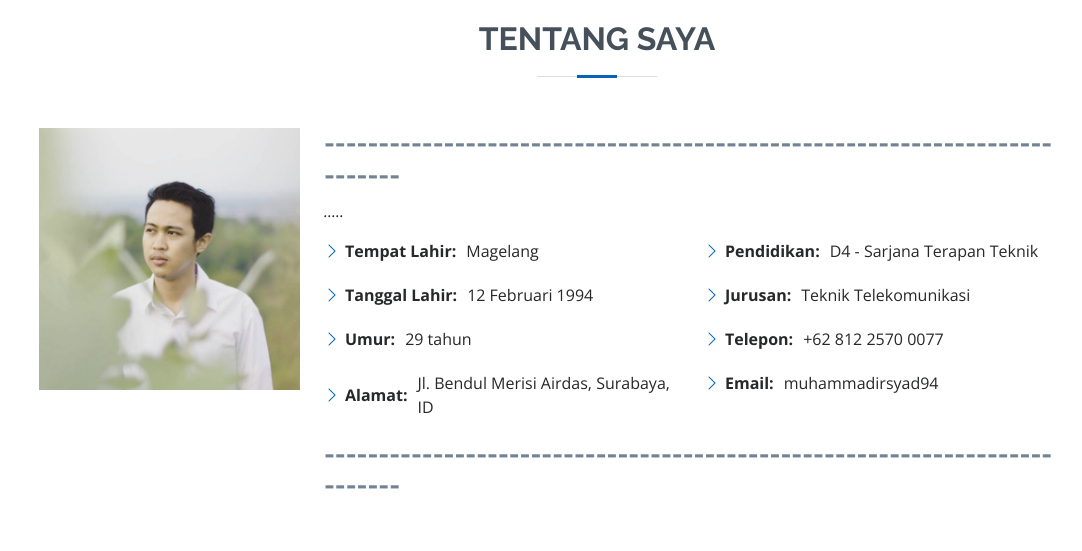
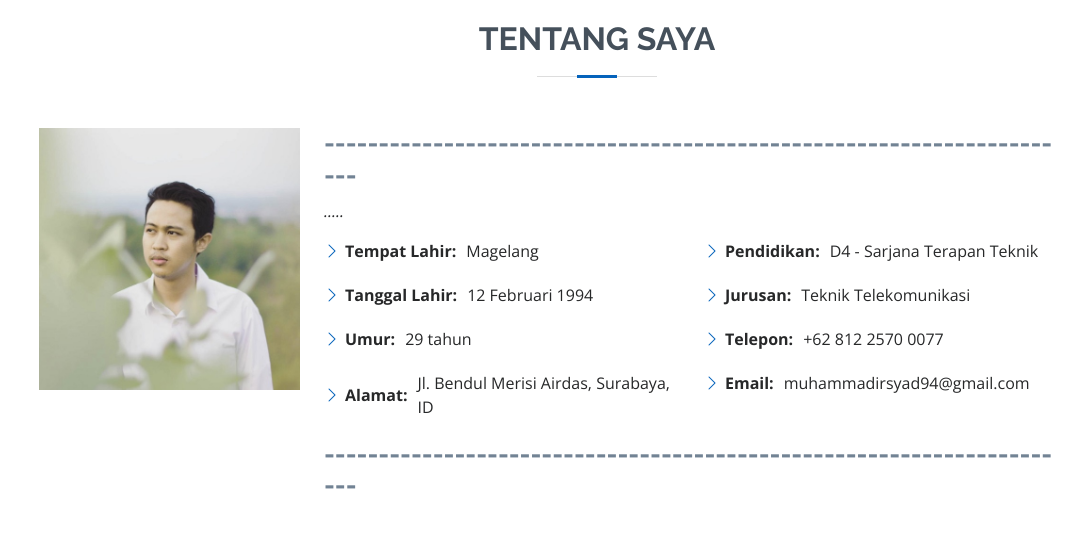
Before and after one commit to irsyadmuqoddas/irsyadmuqoddas.github.io, a plain HTML site: page index.html in a window 1280 px wide. Shown: the part 840-1391 px from the top of the page, without its empty margins (93-1175 px from the left). Drawn offline with nearby package versions, Linux system fonts and the light colour scheme.

Commit message:
Commit ketiga

```diff
--- a/index.html
+++ b/index.html
@@ -88,7 +88,7 @@
             <img src="assets/img/profile-img.jpg" class="img-fluid" alt="">
           </div>
           <div class="col-lg-8 pt-4 pt-lg-0 content">
-            <h3>--------------------------------------------------------------------------</h3>
+            <h3>----------------------------------------------------------------------</h3>
             <p class="fst-italic">
             .....
             </p>
@@ -106,10 +106,10 @@
                   <li><i class="bi bi-chevron-right"></i> <strong>Pendidikan:</strong> <span>D4 - Sarjana Terapan Teknik</span></li>
                   <li><i class="bi bi-chevron-right"></i> <strong>Jurusan:</strong> <span>Teknik Telekomunikasi</span></li>
                   <li><i class="bi bi-chevron-right"></i> <strong>Telepon:</strong> <span>+62 812 2570 0077</span></li>
-                  <li><i class="bi bi-chevron-right"></i> <strong>Email:</strong> <span>muhammadirsyad94</span></li>
+                  <li><i class="bi bi-chevron-right"></i> <strong>Email:</strong> <span>muhammadirsyad94@gmail.com</span></li>
                 </ul>
               </div>
-            <h3>--------------------------------------------------------------------------</h3>
+            <h3>----------------------------------------------------------------------</h3>
             </div>
             <p>
 
```
